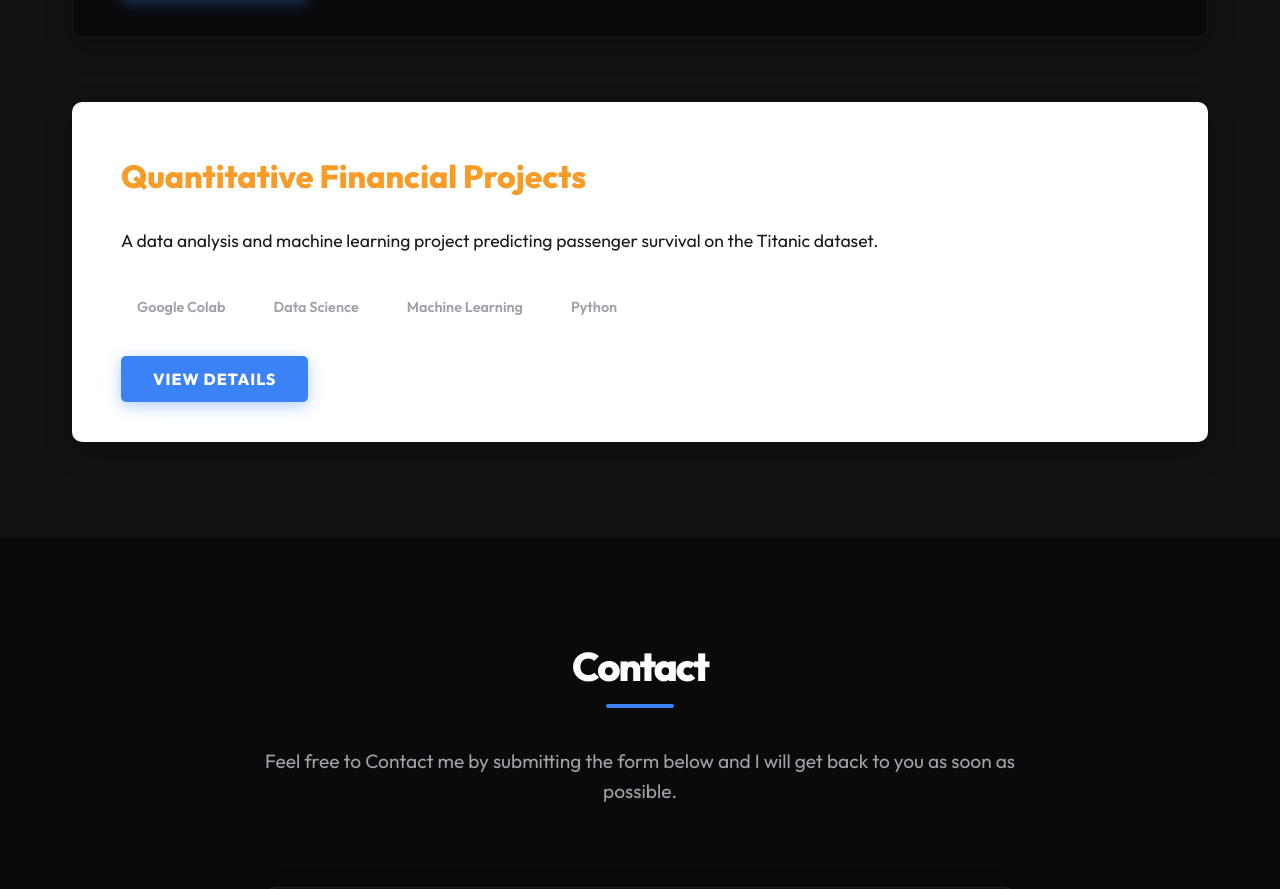
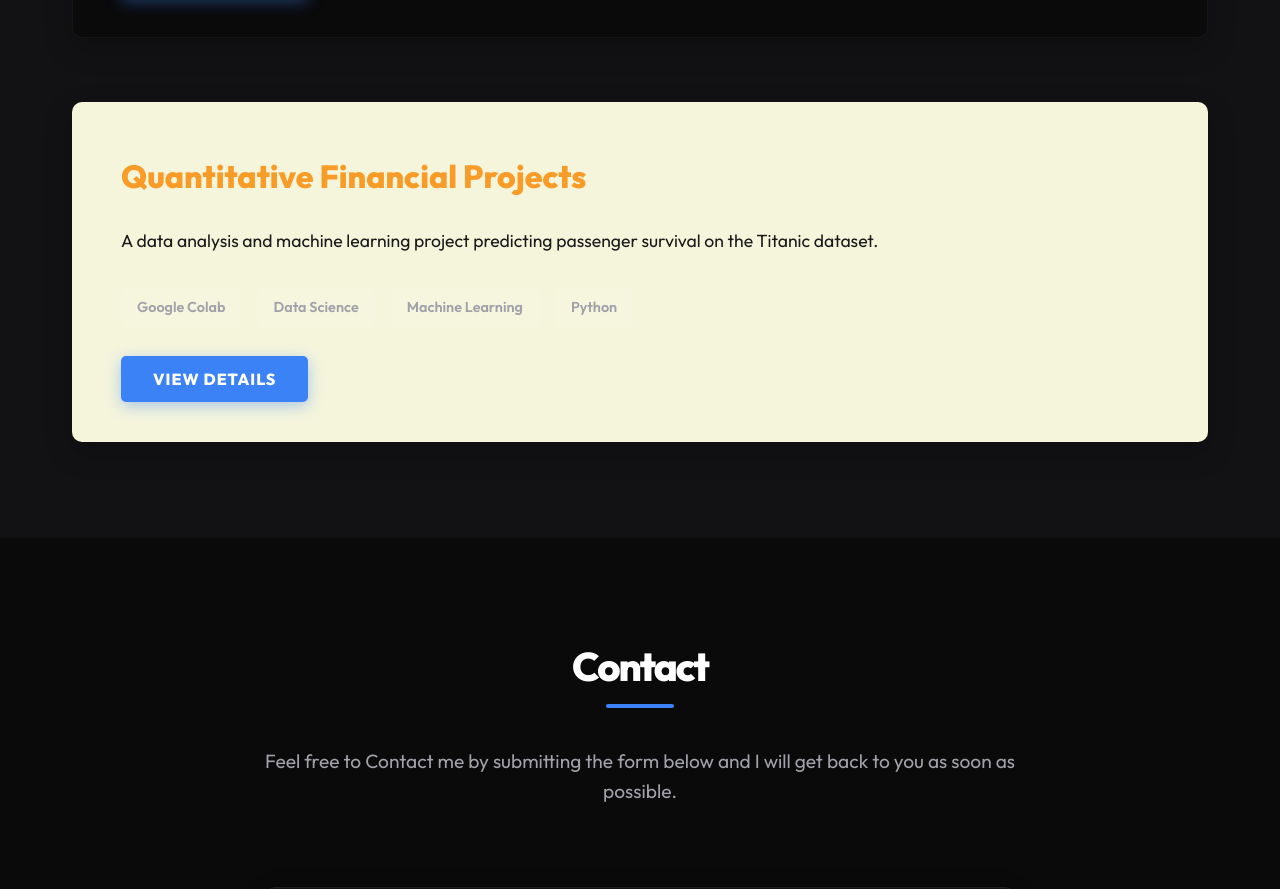
Before and after one commit to Sprat1/ardacankose, a React (Vite) app: page / in a window 1280 px wide. Shown: the part 6800-7689 px from the top of the page. Built offline with nearby package versions, Linux system fonts and the light colour scheme.

Commit message:
style: Colab proje kartının arka plan rengi #F5F5DC (bej) olarak güncellendi

```diff
--- a/src/sections/Projects/Projects.css
+++ b/src/sections/Projects/Projects.css
@@ -86,7 +86,7 @@
 
 /* Custom styles for Colab project */
 .project-card.bg-white {
-    background-color: #ffffff;
+    background-color: #F5F5DC;
 }
 
 .project-title.text-colab {
```
